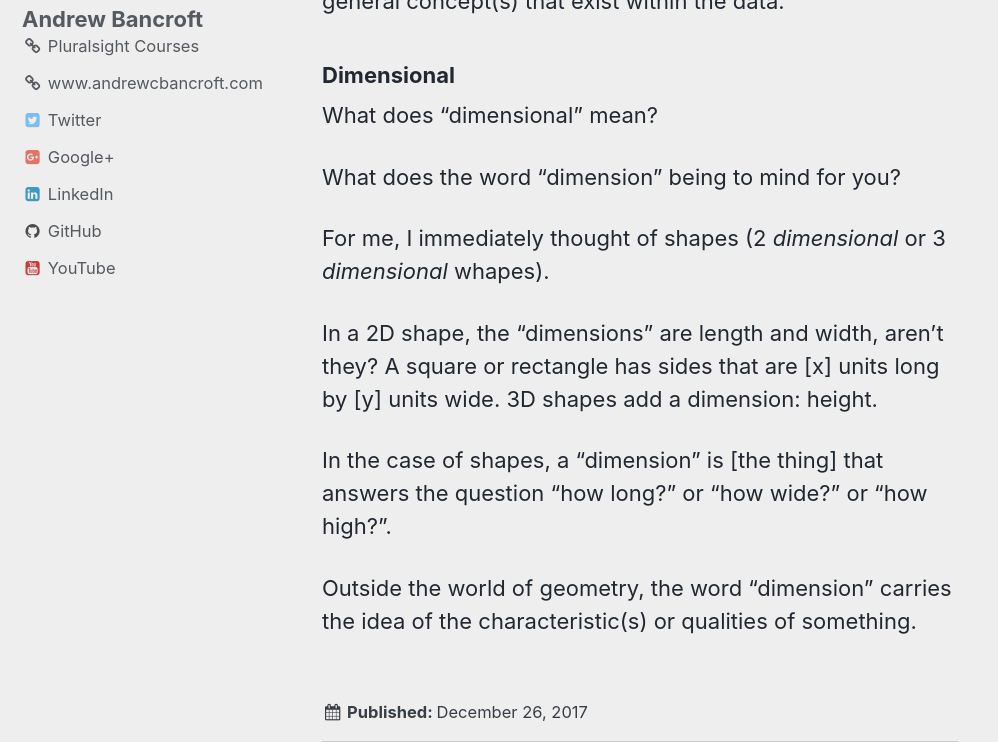
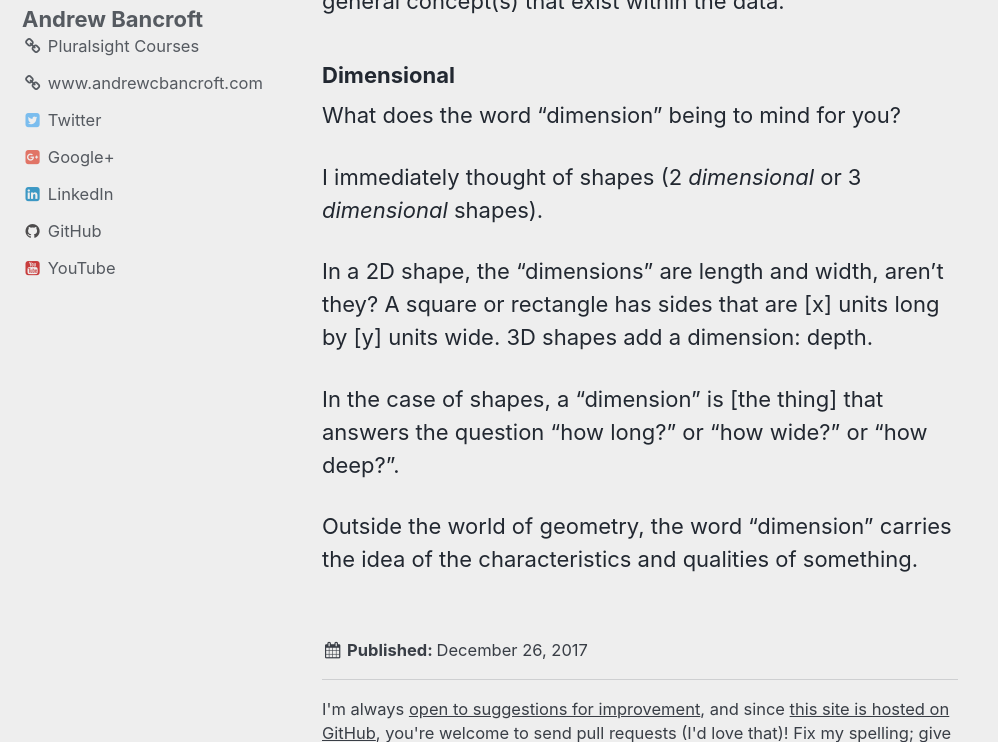
Before and after one commit to andrewcbancroft/datadaylife-blog, a Jekyll site: the page built from _posts/2017-12-26-what-is-a-dimensional-model.md, in a window 1280 px wide and 900 px high, scrolled down 2539 px, cut to the strip 158-900 px from the top of the window. Shown: the whole strip, without its empty margins (0-998 px from the left). Built offline with Jekyll 4.4.1, drawn with Linux system fonts in a browser that asks for light colours; comment, search, counter and statistics services are not loaded.

Commit message:
Update 2017-12-26-what-is-a-dimensional-model.md

```diff
--- a/_posts/2017-12-26-what-is-a-dimensional-model.md
+++ b/_posts/2017-12-26-what-is-a-dimensional-model.md
@@ -46,14 +46,12 @@ That last part, "ideal for understanding the patterns and information the data c
 The first half remains true to all models.  Models are representations of data.  And models boil things down to the general concept(s) that exist within the data.
 
 ### Dimensional
-What does "dimensional" mean?
-
 What does the word "dimension" being to mind for you?
 
-For me, I immediately thought of shapes (2 *dimensional* or 3 *dimensional* whapes).
+I immediately thought of shapes (2 *dimensional* or 3 *dimensional* shapes).
 
-In a 2D shape, the "dimensions" are length and width, aren't they?  A square or rectangle has sides that are [x] units long by [y] units wide.  3D shapes add a dimension:  height.
+In a 2D shape, the "dimensions" are length and width, aren't they?  A square or rectangle has sides that are [x] units long by [y] units wide.  3D shapes add a dimension:  depth.
 
-In the case of shapes, a "dimension" is [the thing] that answers the question "how long?" or "how wide?" or "how high?".
+In the case of shapes, a "dimension" is [the thing] that answers the question "how long?" or "how wide?" or "how deep?".
 
-Outside the world of geometry, the word "dimension" carries the idea of the characteristic(s) or qualities of something.
+Outside the world of geometry, the word "dimension" carries the idea of the characteristics and qualities of something.
```
